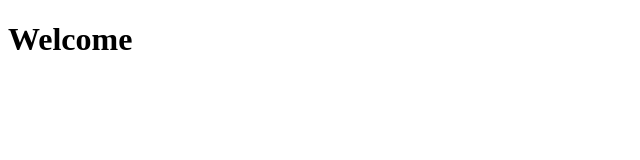
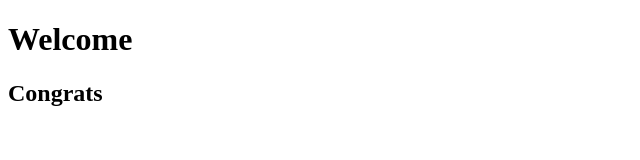
Before and after one commit to AsardeenCJ7/PracticalsGitHub, a plain HTML site: page first.html in a window 1280 px wide. Shown: the whole page, without its empty margins (0-640 px from the left). Drawn offline with Linux system fonts and the light colour scheme.

Commit message:
changed heading

```diff
--- a/first.html
+++ b/first.html
@@ -8,6 +8,7 @@
 </head>
 <body>
     <h1>Welcome</h1>
+    <h2>Congrats</h2>
 
 </body>
 </html>
```
